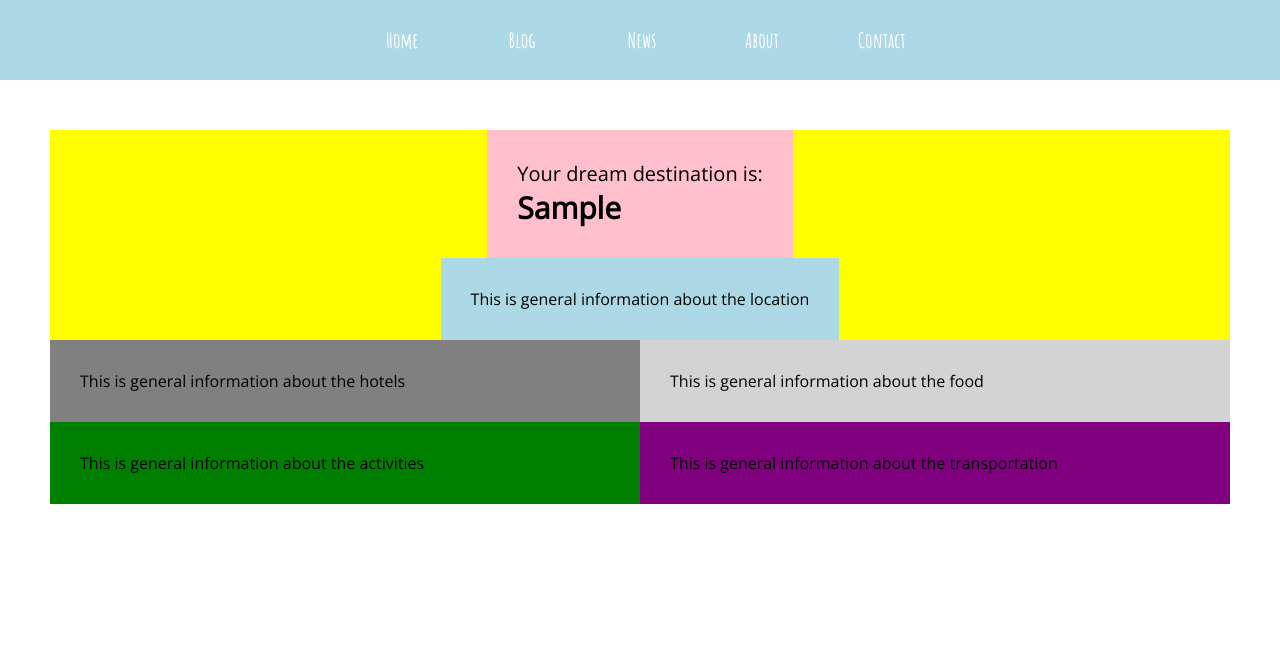
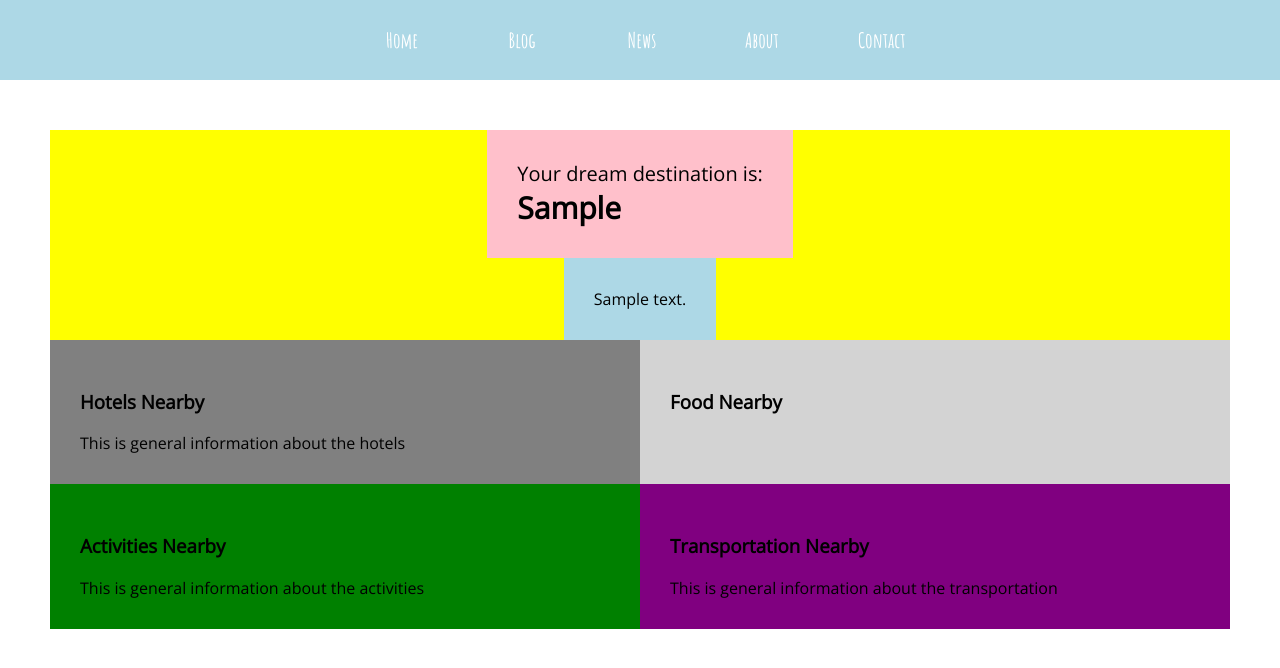
Before and after one commit to elvinng7/dreamdestination, a Python web app: template templates/results.html in a window 1280 px wide. Shown: the top 668 px of the page. Run offline with Jinja, Linux system fonts and the light colour scheme; the template is opened without the code that fills it: most values are stand-ins (such as "Sample title", 1, 10 or a date in 2020).

Commit message:
finished using geonames api to get info about a city

```diff
--- a/templates/news.html
+++ b/templates/news.html
@@ -20,13 +20,10 @@
 
   <h1>Travel News</h1>
 
-
-
   {% for article in articles %}
     <div id="newsbox">
       <div>
-
-      <a href = {{article["url"]}}>{{article["title"]}}</a>, {{article["author"]}} <br>
+        <a href = {{article["url"]}}>{{article["title"]}}</a>, {{article["author"]}} <br>
 
     </div>
     <div id="newsimage">
--- a/templates/results.html
+++ b/templates/results.html
@@ -24,24 +24,27 @@
         </div>
         <div id = "info_about_location">
           <!-- THIS REQUIRES INFORMATION ABOUT THE LOCATION MEANING NEEDS API -->
-          This is general information about the location
+          {{summary}}
         </div>
         <div class = "hotels_food">
           <div id = "hotels">
             <!-- THIS REQUIRES INFORMATION ABOUT NEARBY HOTELS MEANING NEEDS API -->
+            <h3>Hotels Nearby</h3>
             This is general information about the hotels
           </div>
           <div id = "food">
             <!-- THIS REQUIRES INFORMATION ABOUT NEARBY FOODS MEANING NEEDS API -->
-            This is general information about the food
+            <h3>Food Nearby</h3>
           </div>
         </div>
         <div class = "activities_transportation">
           <div id = "activities">
+            <h3>Activities Nearby</h3>
             <!-- THIS REQUIRES INFORMATION ABOUT NEARBY ACTIVITIES MEANING NEEDS API -->
             This is general information about the activities
           </div>
           <div id = "transportation">
+            <h3>Transportation Nearby</h3>
             <!-- THIS REQUIRES INFORMATION ABOUT NEARBY TRANSPORTATION MEANING NEEDS API -->
             This is general information about the transportation
           </div>
```
Also changed, not shown: main.py (+10 -0 lines).
